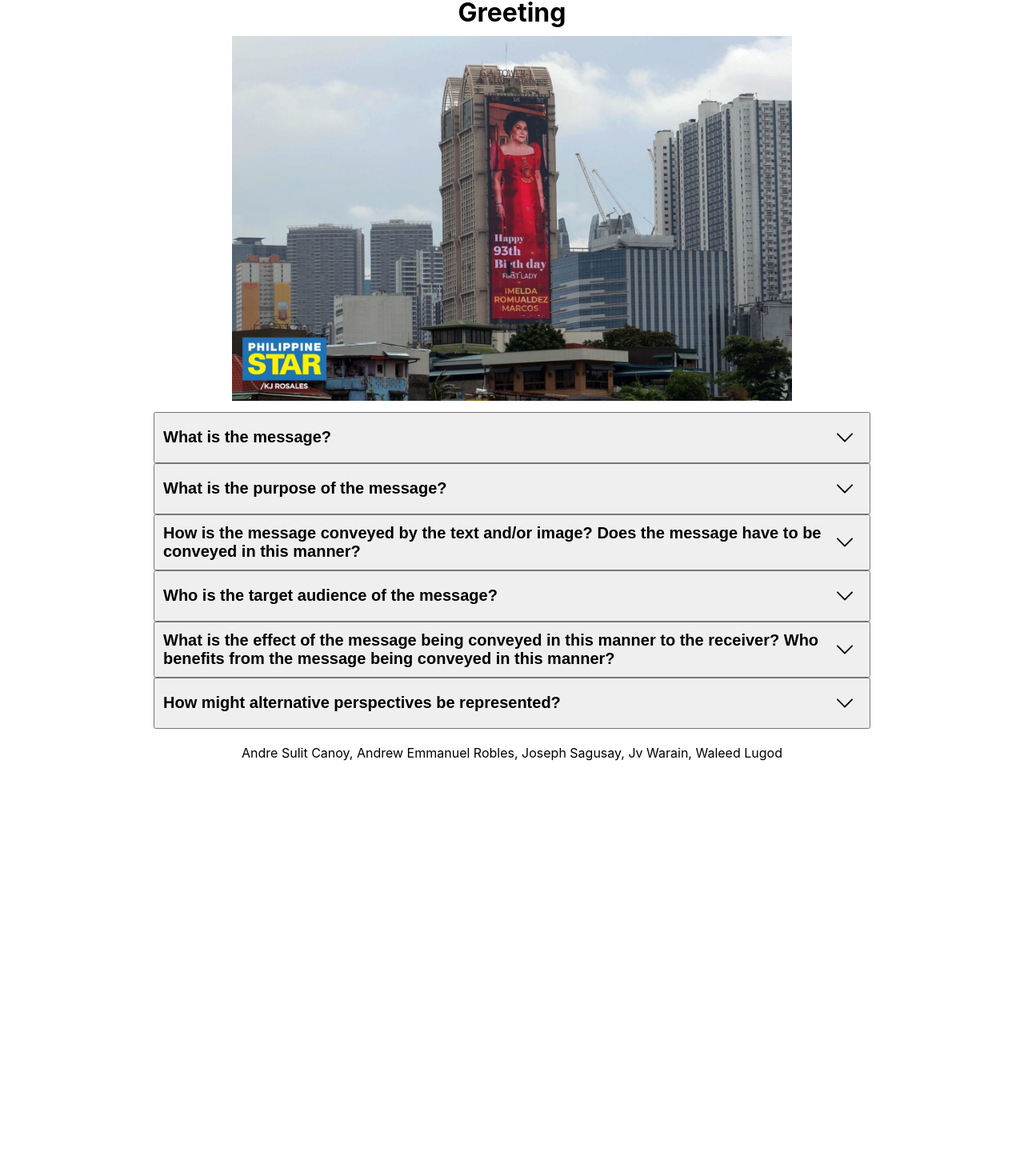
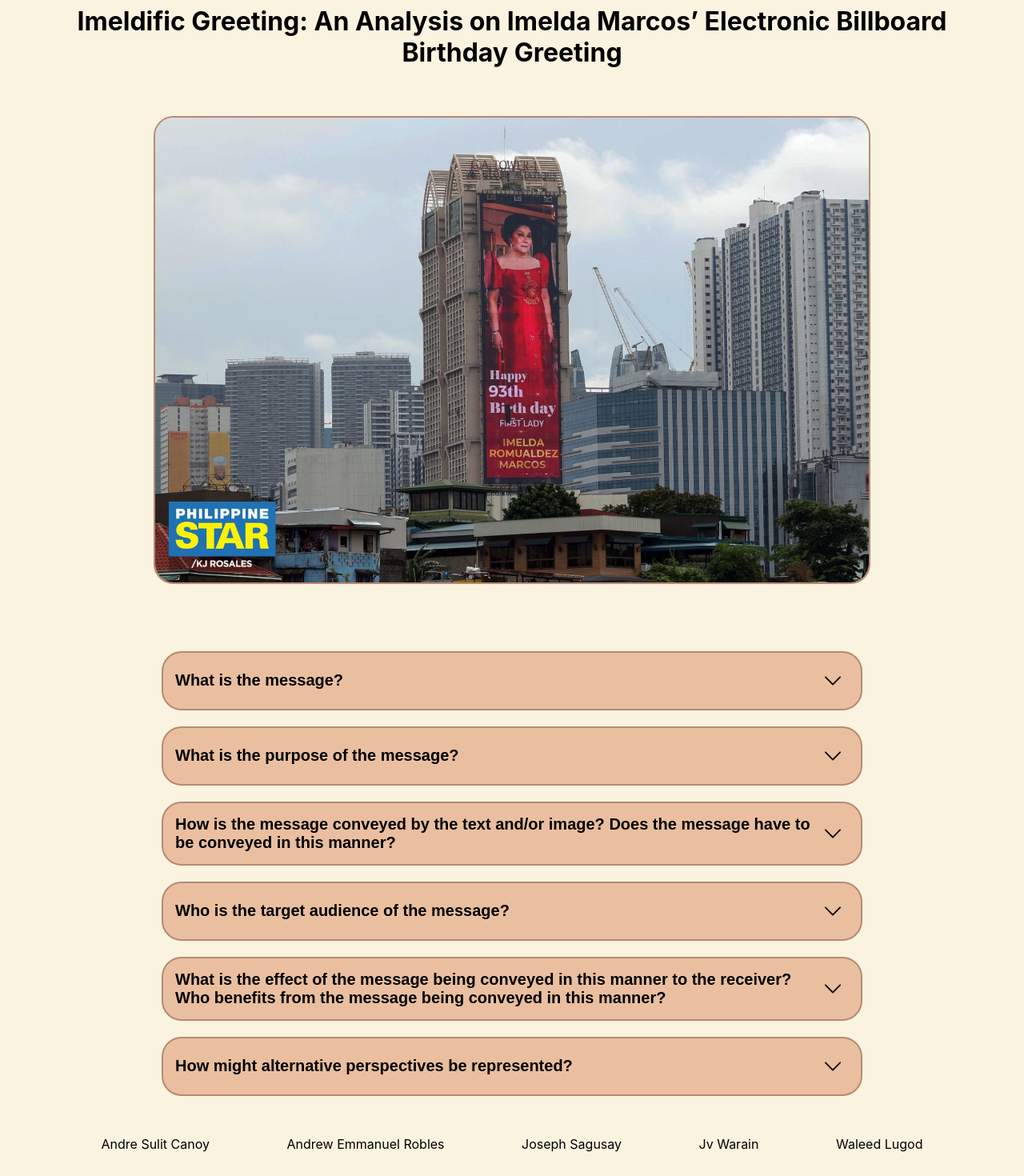
Before and after one commit to waleedlugod/Imeldific-Greeting, a React (Create React App) app: page / in a window 1280 px wide. Shown: the part 43-1513 px from the top of the page at 80% size. Before the commit the page ends 1024 px from the top, so only its background shows below. Built offline with nearby package versions, Linux system fonts and the light colour scheme.

Commit message:
added styling

```diff
--- a/src/App.css
+++ b/src/App.css
@@ -2,6 +2,9 @@
 	padding: 0px;
 	margin: 0px;
 	box-sizing: border-box;
+}
+body {
+	background-color: #faf3e0;
 }
 button {
 	cursor: pointer;
@@ -11,11 +14,19 @@ button {
 	align-items: center;
 	text-align: left;
 
-	padding: 10px;
+	border: 2px solid #b68973;
+	border-radius: 25px;
+	background-color: #eabf9f;
+
+	margin: 10px;
+	padding: 15px;
 }
 img {
-	width: 700px;
+	width: 70%;
 	margin: 10px 10%;
+
+	border: 2px solid #b68973;
+	border-radius: 25px;
 }
 p {
 	margin: 10px 0px;
@@ -27,13 +38,19 @@ svg {
 
 	flex-shrink: 0;
 }
-
 .container {
 	min-height: 100vh;
 	display: flex;
 	flex-direction: column;
-	align-items: center;
+}
+.header {
 	text-align: center;
+}
+.header h1 {
+	margin: 50px;
+}
+.header img {
+	margin-bottom: 70px;
 }
 .main {
 	display: flex;
@@ -42,5 +59,9 @@ svg {
 }
 .footer {
 	margin-top: auto;
-	padding: 20px;
+	padding: 30px;
+
+	display: flex;
+	flex-direction: row;
+	justify-content: space-evenly;
 }
--- a/src/components/Footer.js
+++ b/src/components/Footer.js
@@ -2,10 +2,13 @@ import React from "react";
 
 function Footer() {
 	return (
-		<p className="footer">
-			Andre Sulit Canoy, Andrew Emmanuel Robles, Joseph Sagusay, Jv Warain,
-			Waleed Lugod
-		</p>
+		<div className="footer">
+			<p>Andre Sulit Canoy</p>
+			<p>Andrew Emmanuel Robles</p>
+			<p>Joseph Sagusay</p>
+			<p>Jv Warain</p>
+			<p>Waleed Lugod</p>
+		</div>
 	);
 }
 
```
